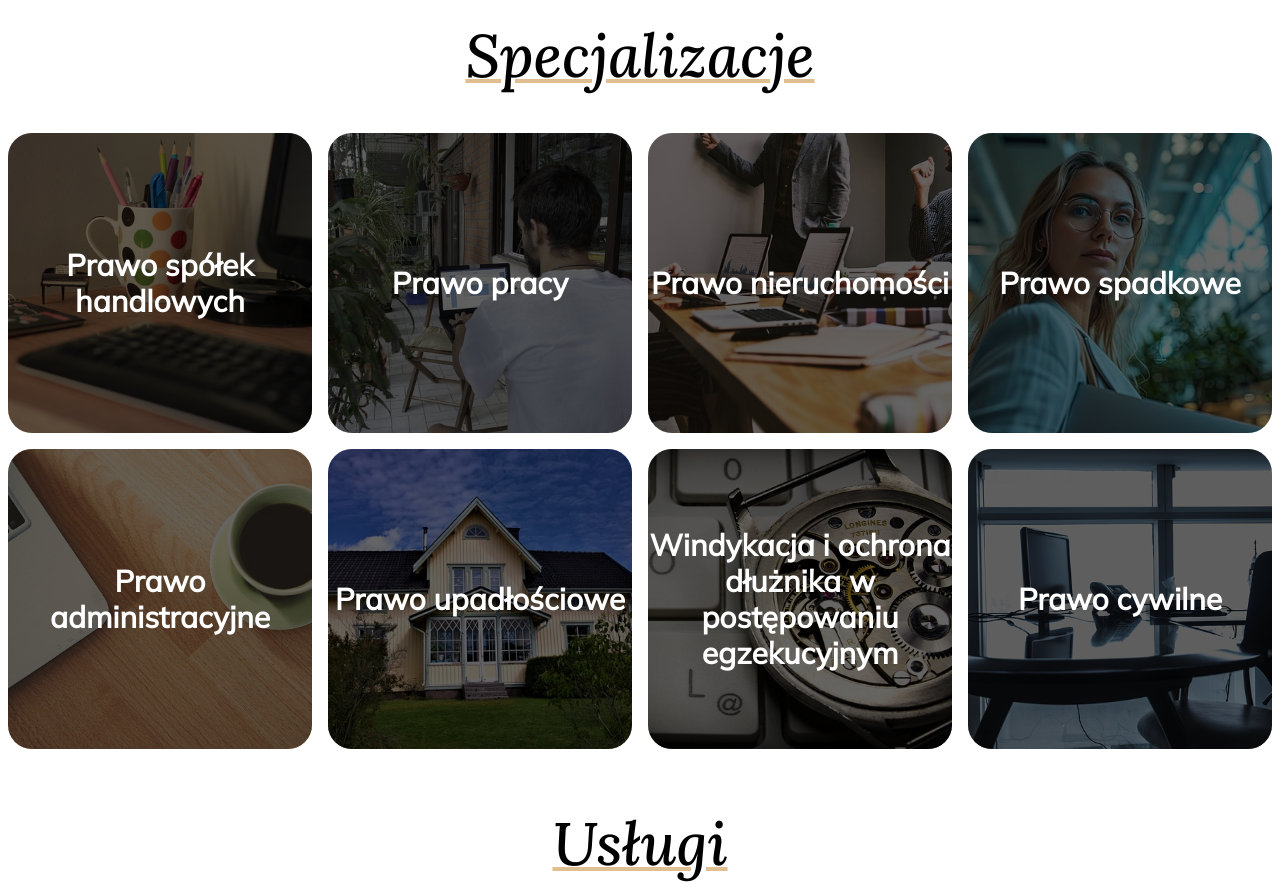
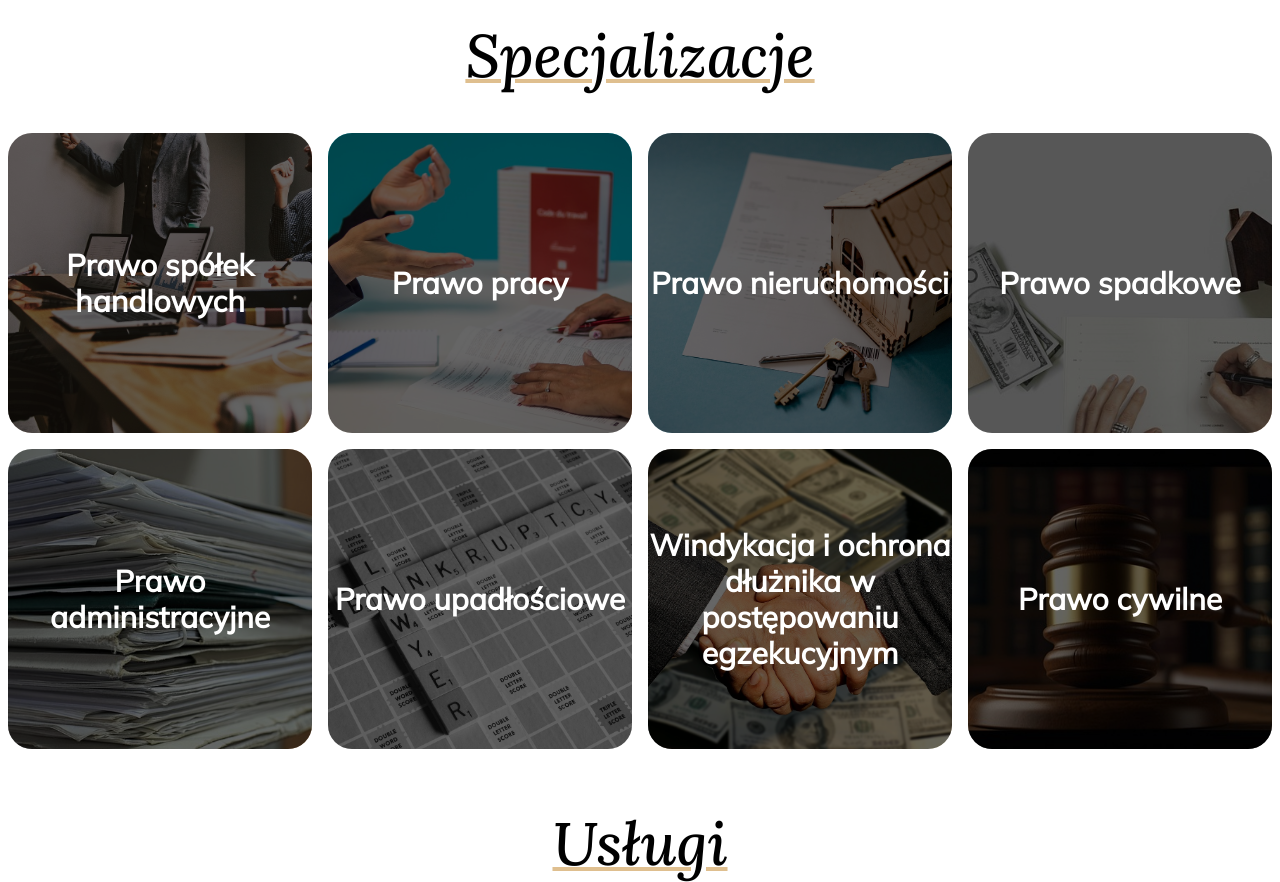
Before and after one commit to xcinek1337/kancelaria-onepage, an Astro site: page / in a window 1280 px wide. Shown: the part 1620-2502 px from the top of the page. Built offline with nearby package versions, Linux system fonts and the light colour scheme; Astro itself is replaced by a stand-in of ours.

Commit message:
changes per client request

```diff
--- a/src/components/data/data.ts
+++ b/src/components/data/data.ts
@@ -63,18 +63,18 @@ export const AboutCompanyCards = [
 export const tiles = [
   {
     txt: "Prawo spółek handlowych",
-    url: "tile1.jpg",
+    url: "prawoSH.jpg",
     slug: "prawo-spolki",
     describe: [
-      "Zakładanie, przekształcanie, łącznie, podział i likwidacja spółek",
+      "Zakładanie, przekształcanie, łączenie, podział i likwidacja spółek",
       "Obsługa prawna organów spółek kapitałowych",
       "Przygotowywanie projektów uchwał wspólników w spółkach osobowych",
-      "Przygotowanie projektów uchwał organów spółek kapitałowych"
+      "Przygotowanie projektów uchwał organów spółek kapitałowych",
     ],
   },
   {
     txt: "Prawo pracy",
-    url: "tile2.jpg",
+    url: "prawopracy.jpg",
     slug: "prawo-pracy",
     describe: [
       "Bieżąca obsługa prawna pracodawców, w tym: przygotowywanie opinii prawnych, umów o pracę, regulaminów pracy, regulaminów wynagradzania, układów zbiorowego prawa pracy",
@@ -83,7 +83,7 @@ export const tiles = [
   },
   {
     txt: "Prawo nieruchomości",
-    url: "tile3.jpg",
+    url: "prawoNieruch.jpg",
     slug: "prawo-nieruchomosci",
     describe: [
       "Obsługa prawna obrotu nieruchomościami i przygotowywanie umów",
@@ -95,7 +95,7 @@ export const tiles = [
   },
   {
     txt: "Prawo spadkowe",
-    url: "tile4.jpg",
+    url: "prawoSpadkowe.jpg",
     slug: "prawo-spadkowe",
     describe: [
       "Doradztwo w zakresie dziedziczenia ustawowego i testamentowego",
@@ -105,19 +105,18 @@ export const tiles = [
   },
   {
     txt: "Prawo administracyjne",
-    url: "tile5.jpg",
+    url: "prawoAdminist.jpg",
     slug: "prawo-administracyjne",
     describe: [
       "Prawo budowlane w zakresie wydawanych decyzji przez organy nadzoru budowlanego",
-      "Odwołania i skargi w zakresie decyzji administracyjnych wpisu do obiektu do rejestru zabytków",
+      "Odwołania i skargi w zakresie decyzji administracyjnych dotyczących wpisu do obiektu do rejestru zabytków",
       "Komunalizacja mienia, uwłaszczenie przedsiębiorstw państwowych",
       "Reprezentacja strony w postępowaniach administracyjnych i sądowo-administracyjnych",
-      "Reprezentacja w postępowaniach administracyjnych i sądowo-administracyjnych w sprawach z zakresu decyzji",
     ],
   },
   {
     txt: "Prawo upadłościowe",
-    url: "tile6.jpg",
+    url: "prawoUpadlosc.jpg",
     slug: "prawo-upadlosciowe",
     describe: [
       "Składanie wniosków o ogłoszenie upadłości konsumenckiej i upadłości gospodarczej",
@@ -127,7 +126,7 @@ export const tiles = [
   },
   {
     txt: "Windykacja i ochrona dłużnika w postępowaniu egzekucyjnym",
-    url: "tile7.jpg",
+    url: "windykacja.jpg",
     slug: "windykacja",
     describe: [
       "Przygotowywanie wezwań do zapłaty",
@@ -140,7 +139,7 @@ export const tiles = [
   },
   {
     txt: "Prawo cywilne",
-    url: "tile8.jpg",
+    url: "prawoCywilne.jpg",
     slug: "prawo-cywilne",
     describe: [
       "Odszkodowania i zadośćuczynienia",
@@ -153,7 +152,7 @@ export const tiles = [
       "Eksmisja",
       "Zniesienie współwłasności",
       "Aktualizacja opłat z tytułu oddanie nieruchomości w użytkowanie wieczyste i stawki procentowej",
-      "Rozwiązanie użytkowania wieczystego"
+      "Rozwiązanie użytkowania wieczystego",
     ],
   },
 ];
@@ -167,7 +166,7 @@ export const members = [
     fb: "home",
     tt: "home",
     description:
-      "Radca prawny działający od 2003 roku w ramach indywidualnej kancelarii radcy prawnego, a od 2006 r. jako wspólnik spółki partnerskiej. W ramach swojej praktyki zajmuje się obsługą prawną przedsiębiorstw oraz spółek. Specjalizuje się w prawie cywilnym, gospodarczym oraz administracyjnym.",
+      "Radca prawny działający od 2003 roku w ramach indywidualnej kancelarii radcy prawnego. W ramach swojej praktyki zajmuje się obsługą prawną przedsiębiorstw oraz spółek. Specjalizuje się w prawie cywilnym, gospodarczym oraz administracyjnym.",
   },
   {
     name: "Magdalena George",
@@ -205,13 +204,13 @@ export const siteMap = [
   },
   {
     title: "ADRES",
-    desc: "ul.Joannitów 13/332",
+    desc: "ul. Joannitów 13/332",
     desc2: "Wroclaw 50-525",
   },
   {
     title: "KONTAKT",
     tel: "telefon: 509-205-482",
     tel1: "telefon: 663-468-649",
-    desc2: "email: kancelariakryska@gmail.com"
+    desc2: "email: kancelariakryska@gmail.com",
   },
 ];
--- a/src/components/ui/molecules/SiteMap.tsx
+++ b/src/components/ui/molecules/SiteMap.tsx
@@ -8,6 +8,7 @@ export const SiteMap = () => {
 						<h3 className="mb-4 font-Mulish font-medium tracking-wide underline decoration-brownie decoration-4">
 							{info.title}
 						</h3>
+						{info.desc && <p className="text-sm leading-relaxed  text-gray-500">{info.desc}</p>}
 						<p className="text-sm leading-relaxed  text-gray-500">{info.tel}</p>
 						<p className="text-sm leading-relaxed  text-gray-500">{info.tel1}</p>
 						{info.desc2 && <p className="text-sm  leading-relaxed text-gray-500">{info.desc2}</p>}
--- a/src/pages/specjalizacje/[slug].astro
+++ b/src/pages/specjalizacje/[slug].astro
@@ -1,27 +1,42 @@
 ---
-  import { tiles } from '../../components/data/data';
-  import RootLayout from '../../layouts/RootLayout.astro';
-  import { Wrapper } from '../../components/ui/atoms/Wrapper';
+import { tiles } from "../../components/data/data";
+import RootLayout from "../../layouts/RootLayout.astro";
+import { Wrapper } from "../../components/ui/atoms/Wrapper";
 
 export async function getStaticPaths() {
-    return tiles.map(tile => ({
-      params: { slug: tile.slug }
+  return tiles.map((tile) => ({
+    params: { slug: tile.slug },
   }));
 }
 
 const { slug } = Astro.params;
-  const tile = tiles.find(t => t.slug === slug) ?? { txt: "Nie znaleziono", describe: [] };
+const tile = tiles.find((t) => t.slug === slug) ?? {
+  txt: "Nie znaleziono",
+  describe: [],
+};
 ---
 
 <RootLayout title={tile.txt} description={tile.describe.join(", ")}>
   <Wrapper>
-      <div class="px-4 sm:px-2"   style="min-height: calc(100vh - 220px)">
-        <h1 class="text-4xl px-4 mt-10 font-bold text-brownie mb-4">{tile.txt}</h1>
+    <div class="px-4 sm:px-2" style="min-height: calc(100vh - 220px)">
+      <a
+        href="/"
+        class="inline-block mt-8 px-6 py-2 rounded-lg border-2 bg-brownie/50 border-brownie text-gray-800 font-semibold shadow-md hover:bg-brownie duration-300 ease-in"
+      >
+        ← Powrót
+      </a>
+      <h1 class="text-4xl px-4 mt-10 font-bold text-brownie mb-4">
+        {tile.txt}
+      </h1>
       <ul class="font-Mulish px-6" style="margin:42px 0; list-style: disc;">
-          {tile.describe.map(item => (
-            <li style="margin-bottom: 10px;" class="text-lg text-gray-700">{item}</li>
-          ))}
+        {
+          tile.describe.map((item) => (
+            <li style="margin-bottom: 10px;" class="text-lg text-gray-700">
+              {item}
+            </li>
+          ))
+        }
       </ul>
-      </divn>
+    </div>
   </Wrapper>
 </RootLayout>
```
Also changed, not shown: public/prawoAdminist.jpg (added), public/prawoCywilne.jpg (added), public/prawoNieruch.jpg (added), public/prawoSH.jpg (added), public/prawoSpadkowe.jpg (added), public/prawoUpadlosc.jpg (added), public/prawopracy.jpg (added), public/tile1.jpg (deleted), public/tile2.jpg (deleted), public/tile3.jpg (deleted), public/tile4.jpg (deleted), public/tile5.jpg (deleted), public/tile6.jpg (deleted), public/tile7.jpg (deleted), 2 more files. Lines whose indentation alone changed are shown as unchanged.
